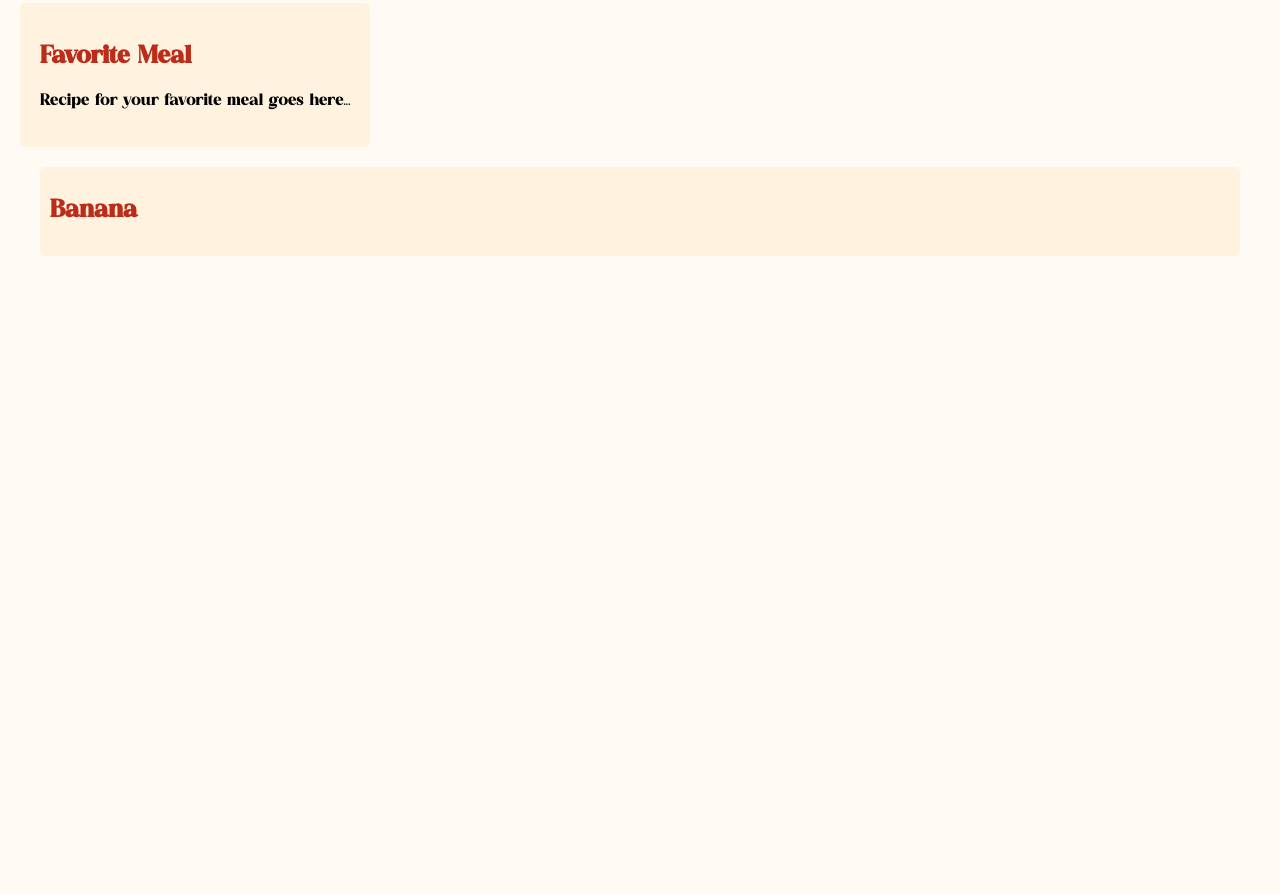
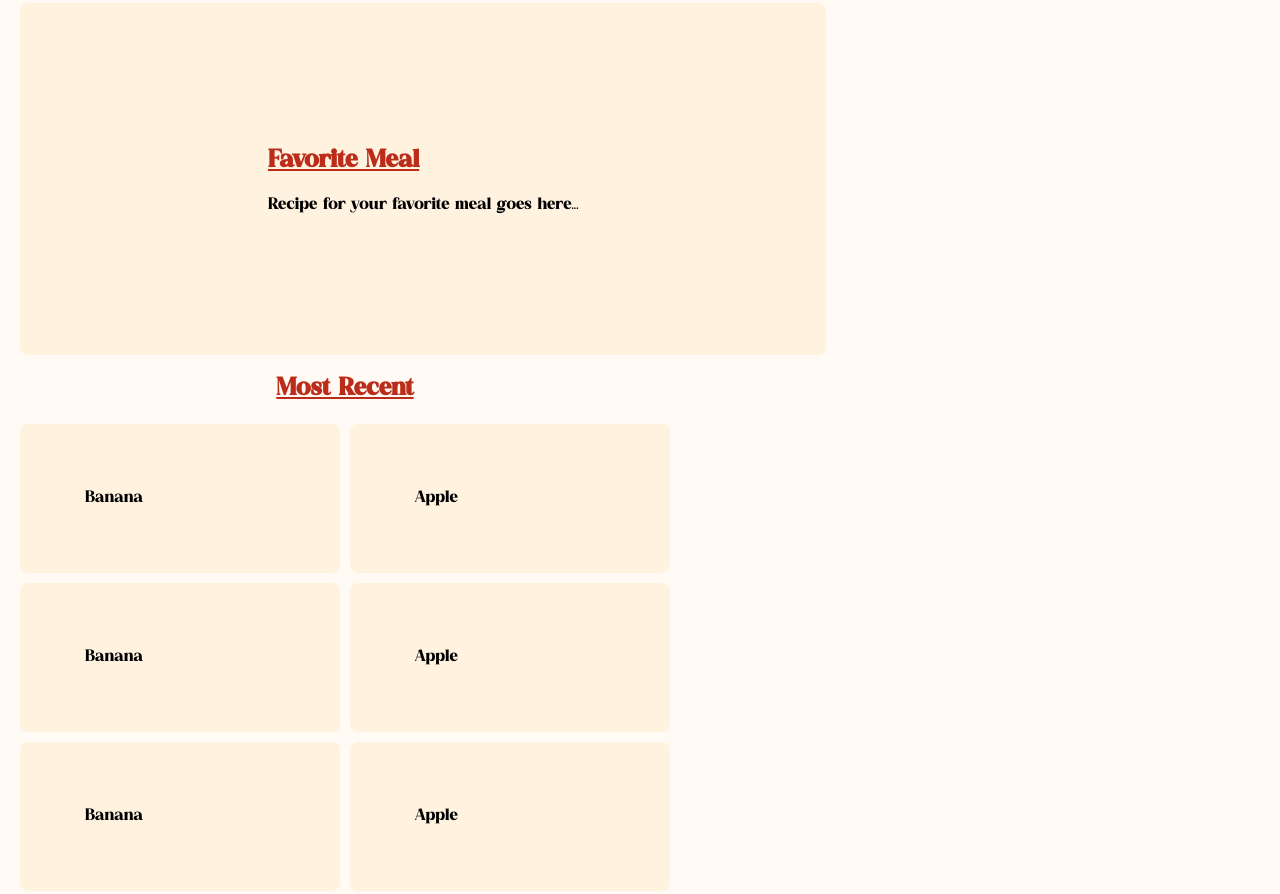
Before and after one commit to Crushest/JS-Website, a plain HTML site: page index.html in a window 1280 px wide. Shown: the part 116-1010 px from the top of the page. Before the commit the page ends 800 px from the top, so only its background shows below. Drawn offline with Linux system fonts and the light colour scheme.

Commit message:
Style update
CSS and flexbox work

```diff
--- a/index.html
+++ b/index.html
@@ -8,8 +8,8 @@
 <header>
   <nav>
     <h1>Family Recipes</h1>
-    <a href="#favorite-meal" id="link">Favorite</a>
-    <a href="recipe-list">List</a>
+    <a href="#favorite-meal">Favorite</a>
+    <a href="recipe-list.html">List</a>
     <a onclick="randomRecipe()">Random</a>
 
     <button>Add Recipe</button>
@@ -20,13 +20,29 @@
   <div id="favorite-meal">
     <h2>Favorite Meal</h2>
     <p>Recipe for your favorite meal goes here...</p>
+  </div>
+  <div>
+  <h2 id="recent">Most Recent</h2>
+  <ul class="recipeBox">
+    <li>Banana</li>
+    <li>Apple</li>
+    <li>Banana</li>
+    <li>Apple</li>
+    <li>Banana</li>
+    <li>Apple</li>
+  </ul>
 </div>
-</div>
-<div id="recipeList">
-  <div class="container"">
-    <h2>Banana</h2>
-
-  </div>
+</div >
+<div class="container">
+  <h2 id="list">List</h2>
+  <ul class="recipeBox">
+    <li>Banana</li>
+    <li>Apple</li>
+    <li>Banana</li>
+    <li>Apple</li>
+    <li>Banana</li>
+    <li>Apple</li>
+  </ul>
 </div>
 
 </body>
--- a/recipe.css
+++ b/recipe.css
@@ -61,25 +61,45 @@ nav button {
 .container {
   margin: 20px;
   display: flex;
+  flex-wrap: wrap;
 }
 
 #favorite-meal {
   background-color: #FFF3E0;
-  padding: 20px;
-  border-radius: 5px;
+  padding: 10% 20%;
+  border-radius: 8px;
+  margin-right: 10px;
 }
 
-#recipeList {
-  margin: 20px;
+#recent{
+ position: relative;
+ text-align: center;
 }
 
-#recipeList .container {
+.recipeBox{
+  list-style-type: none;
+  padding: 0;
+  display: flex;
+  flex-wrap: wrap;
+  gap: 10px;
+  margin-top: 0;
+  margin-bottom: 0;
+}
+
+.recipeBox li{
   background-color: #FFF3E0;
-  padding: 10px;
-  border-radius: 5px;
-  margin: 20px;
+  padding: 10%;
+  border-radius: 8px;
+  height: 100%;
+  width: 100px;
+  flex-wrap: wrap;
+  flex-grow: 1;
+  gap: 10px;
 }
+
+
 
 h2 {
   color: #BC2C1A;
+  text-decoration: underline;
 }
```
